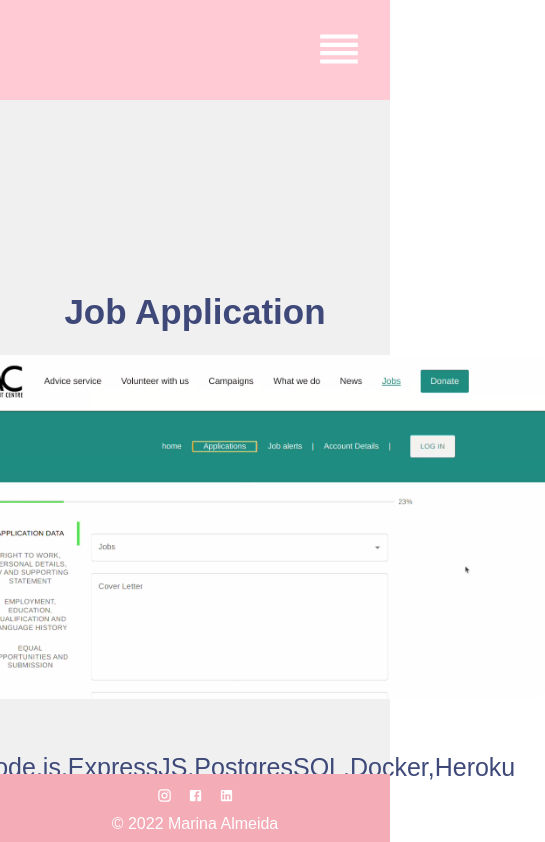
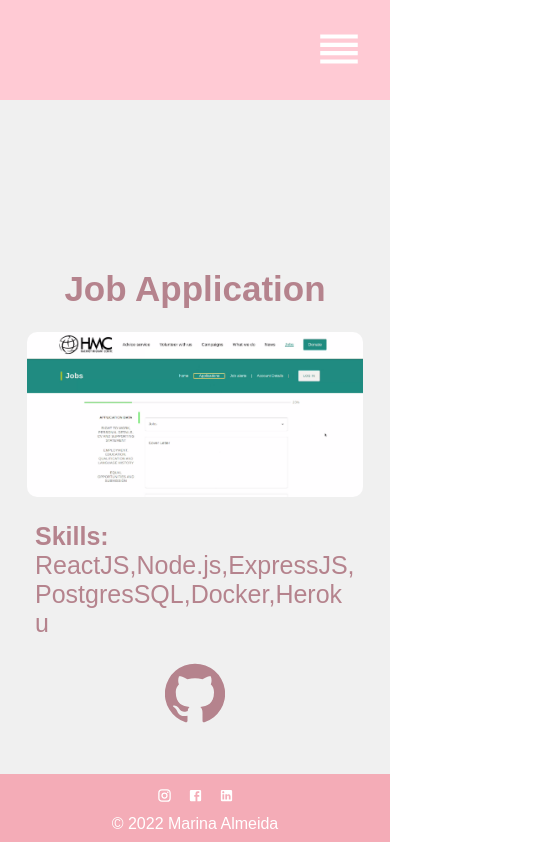
Before and after one commit to MarinaAlmeida20/personal-portfolio, a React (Create React App) app: page /project/1 in a window 390 px wide. Shown: the top 842 px of the page, 545 px wide, since content can reach past the window. Built offline with nearby package versions, Linux system fonts and the light colour scheme.

Commit message:
styles projects

```diff
--- a/src/styles/Project.css
+++ b/src/styles/Project.css
@@ -5,10 +5,10 @@
   justify-content: center;
   align-items: center;
   flex-direction: column;
+  color: #b5838d;
 }
 .projects .projectTitle {
   text-align: center;
-  color: #3e497a;
   font-size: 60px;
   font-weight: bolder;
 }
@@ -61,6 +61,8 @@
 @media only screen and (max-width: 800px) {
   .projectList {
     grid-template-columns: 1fr;
+    align-self: center;
+    justify-self: center;
   }
 }
 
--- a/src/styles/ProjectDisplay.css
+++ b/src/styles/ProjectDisplay.css
@@ -6,11 +6,13 @@
   align-items: center;
   flex-direction: column;
   margin-bottom: 285px;
+  overflow-wrap: anywhere;
+
 }
 
 .project h1 {
   margin-top: 215px;
-  color: #3e497a;
+  color: #b5838d;
   font-size: 35px;
 }
 .project img {
@@ -20,14 +22,35 @@
 
 .project p {
   font-size: 25px;
-  color: #3e497a;
+  color: #b5838d;
 }
 
 .project svg {
   font-size: 60px;
-  color: #3e497a;
+  color: #b5838d;
 }
 
-.githubIcon{
+.githubIcon {
   cursor: pointer;
 }
+
+@media only screen and (max-width: 800px) {
+  .project {
+    margin-bottom: 7rem;
+
+  }
+
+  .project h1 {
+    text-align: center;
+    margin-top: 3rem;
+  }
+
+  .project img {
+    width: 21rem;
+    border-radius: 10px;
+  }
+
+  .project p {
+    width: 20rem;
+  }
+}
```
